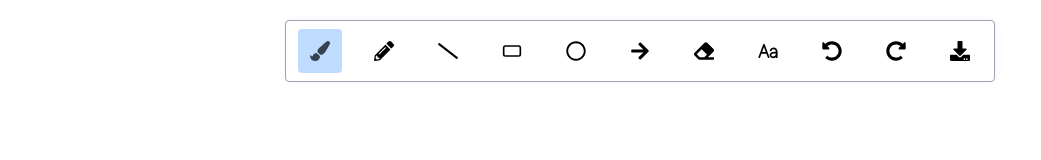
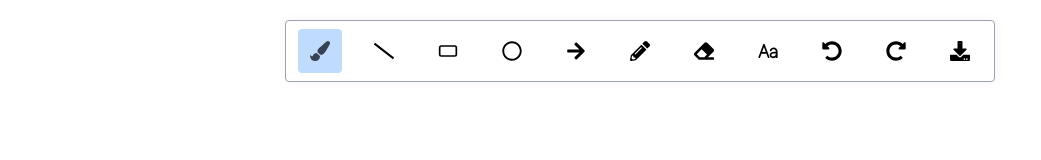
Before and after one commit to PassionateSumon/letsDraw, a React (Create React App) app: page / in a window 1280 px wide. Shown: the top 160 px of the page, without its empty margins (0-1041 px from the left). Built offline with nearby package versions, Linux system fonts and the light colour scheme.

Commit message:
toolbar update

```diff
--- a/src/components/Toolbar/index.jsx
+++ b/src/components/Toolbar/index.jsx
@@ -44,15 +44,6 @@ const Toolbar = () => {
 
         <div
           className={cx(classes.toolItem, {
-            [classes.active]: activeToolItem === TOOL_ITEMS.PENCIL,
-          })}
-          onClick={() => changeToolHandler(TOOL_ITEMS.PENCIL)}
-        >
-          <FaPencilAlt />
-        </div>
-
-        <div
-          className={cx(classes.toolItem, {
             [classes.active]: activeToolItem === TOOL_ITEMS.LINE,
           })}
           onClick={() => changeToolHandler(TOOL_ITEMS.LINE)}
@@ -85,6 +76,15 @@ const Toolbar = () => {
           onClick={() => changeToolHandler(TOOL_ITEMS.ARROW)}
         >
           <FaArrowRight />
+        </div>
+
+        <div
+          className={cx(classes.toolItem, {
+            [classes.active]: activeToolItem === TOOL_ITEMS.PENCIL,
+          })}
+          onClick={() => changeToolHandler(TOOL_ITEMS.PENCIL)}
+        >
+          <FaPencilAlt />
         </div>
 
         <div
```
